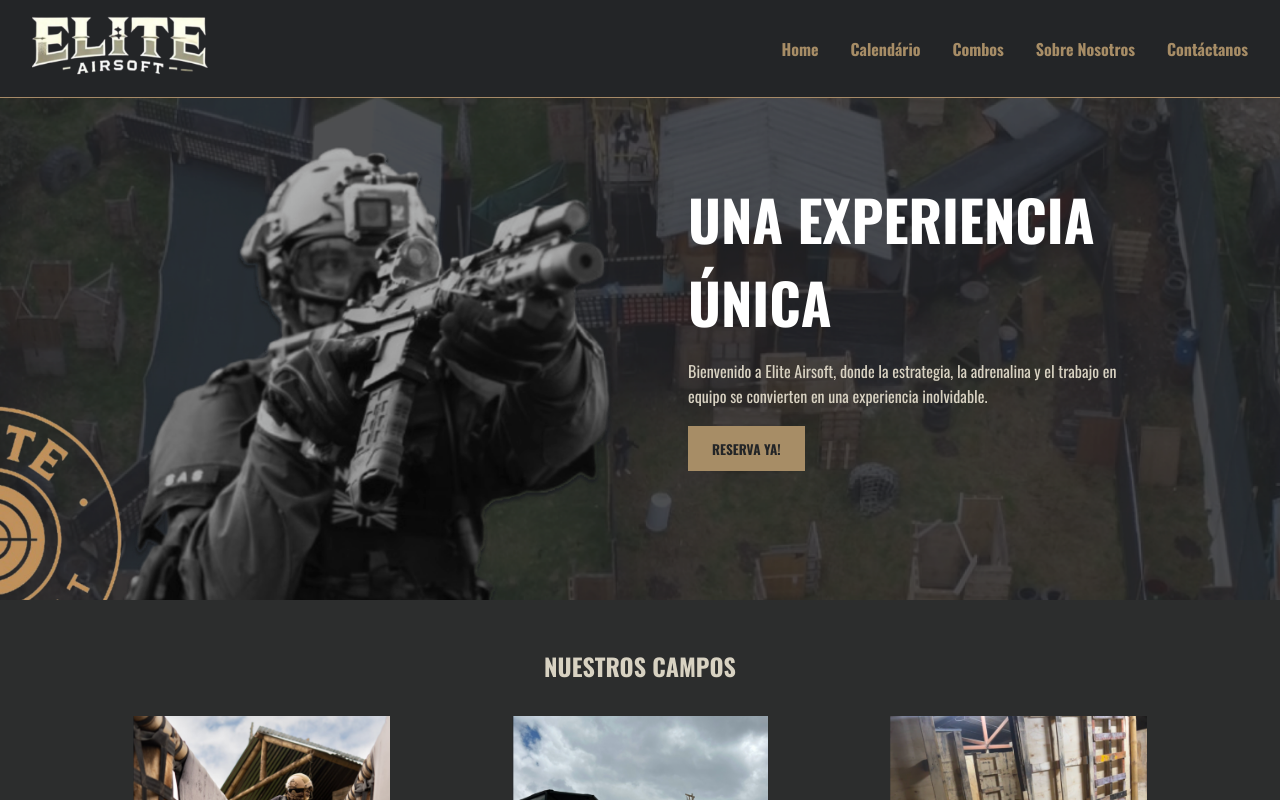
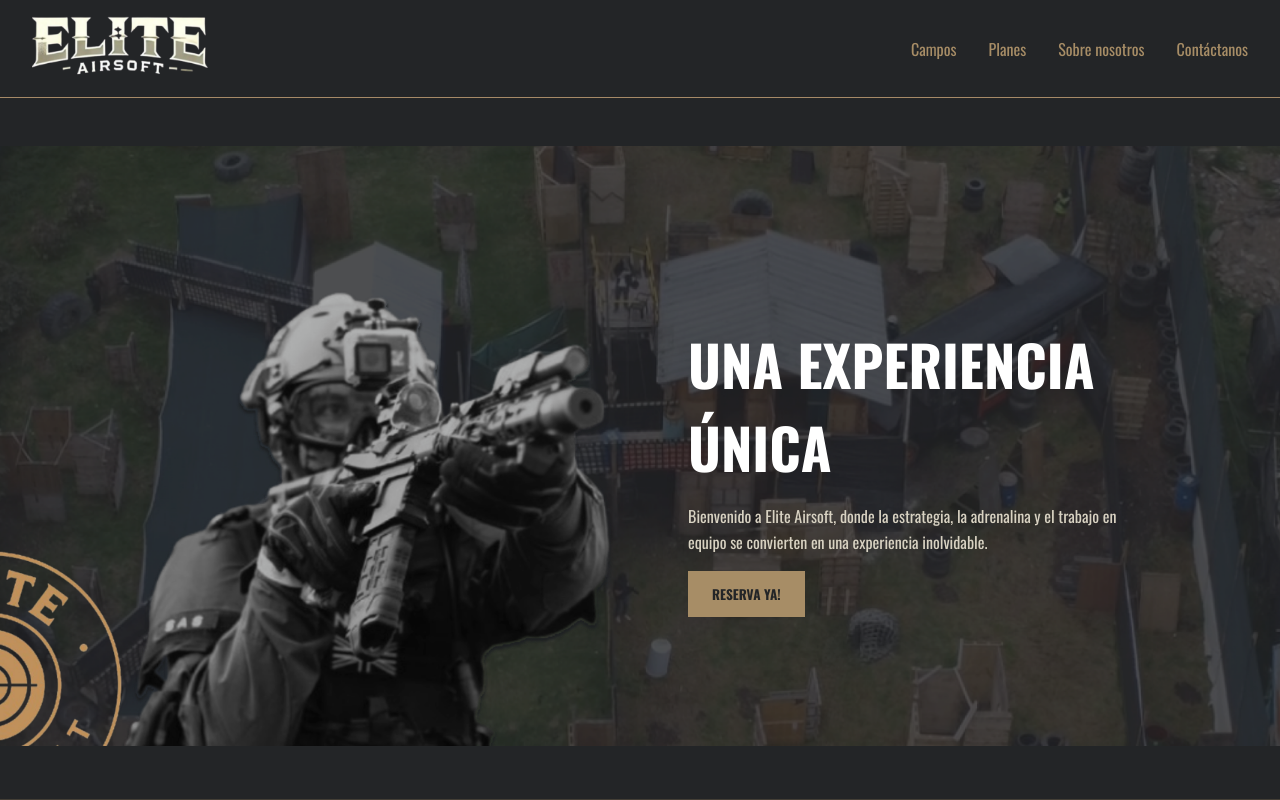
Before and after one commit to Ritatrcr/EliteAirsoft, a React (Vite) app: page / in a window 1280 px wide. Shown: the top 800 px of the page. Built offline with nearby package versions, Linux system fonts and the light colour scheme.

Commit message:
Navegation and templates

```diff
--- a/src/App.tsx
+++ b/src/App.tsx
@@ -1,12 +1,11 @@
-import { BrowserRouter } from 'react-router-dom';
-import AppRoutes from './routes/AppRoutes';
+import Layout from './components/Layout';
+import Principal from './sections/Principal';
 
 const App = () => {
   return (
-    <BrowserRouter>
-      <AppRoutes />
-
-    </BrowserRouter>
+    <Layout>
+      <Principal />
+    </Layout>
   );
 };
 
--- a/src/components/Layout.tsx
+++ b/src/components/Layout.tsx
@@ -1,12 +1,16 @@
-import { Outlet } from 'react-router-dom';
+import React from 'react';
 import Navbar from './Navbar';
 
-const Layout = () => {
+type LayoutProps = {
+  children: React.ReactNode;
+};
+
+const Layout = ({ children }: LayoutProps) => {
   return (
     <>
       <Navbar />
-      <main className="container">
-        <Outlet />
+      <main className="app-scroll">
+        {children}
       </main>
     </>
   );
--- a/src/components/Navbar.css
+++ b/src/components/Navbar.css
@@ -25,15 +25,22 @@
     justify-content: center;
   }
 
-  .navbar__links a {
+  .navbar__links button {
   font-weight: 700;
   color: var(--color-accent);
   transition: color 0.3s;
+
+  background: transparent;
+  border: 0;
+  padding: 0;
+  cursor: pointer;
+  font: inherit;
  }
 
-  .navbar__links a:hover {
+.navbar__links button:hover {
   color: var(--color-text-light);
 }
+
 
   @media (min-width: 768px) {
     .navbar {
--- a/src/components/Navbar.tsx
+++ b/src/components/Navbar.tsx
@@ -1,18 +1,30 @@
-import { Link } from 'react-router-dom';
 import './Navbar.css';
 
+const NAV_IDS = {
+  campos: 'campos',
+  planes: 'planes',
+  sobre: 'sobre-nosotros',
+  contacto: 'contactanos',
+} as const;
+
 const Navbar = () => {
+  const scrollTo = (id: string) => {
+    const el = document.getElementById(id);
+    if (!el) return;
+    el.scrollIntoView({ behavior: 'smooth', block: 'start' });
+  };
+
   return (
     <header className="navbar">
       <div className="navbar__logo">
         <img src="/src/assets/images/LogoHorizontal.png" alt="Elite Airsoft" />
       </div>
-      <nav className="navbar__links">
-        <Link to="/">Home</Link>
-        <Link to="/calendar">Calendário</Link>
-        <Link to="/combos">Combos</Link>
-        <Link to="/about">Sobre Nosotros</Link>
-        <Link to="/contact">Contáctanos</Link>
+
+      <nav className="navbar__links" aria-label="Navegación principal">
+        <button type="button" onClick={() => scrollTo(NAV_IDS.campos)}>Campos</button>
+        <button type="button" onClick={() => scrollTo(NAV_IDS.planes)}>Planes</button>
+        <button type="button" onClick={() => scrollTo(NAV_IDS.sobre)}>Sobre nosotros</button>
+        <button type="button" onClick={() => scrollTo(NAV_IDS.contacto)}>Contáctanos</button>
       </nav>
     </header>
   );
--- a/src/pages/AboutUs.tsx
+++ /dev/null
@@ -1,13 +0,0 @@
-const AboutUs = () => {
-    return (
-      <section>
-        <h1>Sobre Nosotros</h1>
-        <p>
-          Somos Elite Airsoft, un campo de batalla urbano diseñado para llevarte al límite. Nos
-          enfocamos en experiencias seguras, emocionantes y llenas de estrategia. ¡Ven y únete!
-        </p>
-      </section>
-    );
-  };
-
-  export default AboutUs;
--- a/src/pages/Calendar.tsx
+++ /dev/null
@@ -1,11 +0,0 @@
-const Calendar = () => {
-    return (
-      <section>
-        <h1>Calendario de Partidas</h1>
-        <p>Próximas fechas y eventos de airsoft.</p>
-        {/* Puedes integrar un calendario aquí más adelante */}
-      </section>
-    );
-  };
-
-  export default Calendar;
--- a/src/pages/Combos.tsx
+++ /dev/null
@@ -1,27 +0,0 @@
-import Card from '../components/UI/Card';
-import Mira from '../assets/images/Mira.png';
-
-const Combos = () => {
-  return (
-    <section>
-      <h1>Combos</h1>
-      <div style={{ display: 'flex', flexWrap: 'wrap', justifyContent: 'center', gap: '1rem' }}>
-        <Card
-          title="Combo Iniciación"
-          description="Incluye equipamiento básico, 2 horas de juego y guía."
-          image={Mira}
-        />
-        <Card
-          title="Combo Pro"
-          description="Incluye equipamiento premium, 3 horas de juego, y 1000 balas."
-        />
-        <Card
-          title="Combo Grupal"
-          description="Ideal para grupos. Precio especial por persona. Incluye todo."
-        />
-      </div>
-    </section>
-  );
-};
-
-export default Combos;
--- a/src/routes/AppRoutes.tsx
+++ /dev/null
@@ -1,21 +0,0 @@
-import { Routes, Route } from 'react-router-dom';
-import Layout from '../components/Layout';
-import Home from '../pages/Home';
-import Calendar from '../pages/Calendar';
-import Combos from '../pages/Combos';
-import AboutUs from '../pages/AboutUs';
-
-const AppRoutes = () => {
-  return (
-    <Routes>
-      <Route path="/" element={<Layout />}>
-        <Route index element={<Home />} />
-        <Route path="calendar" element={<Calendar />} />
-        <Route path="combos" element={<Combos />} />
-        <Route path="about" element={<AboutUs />} />
-      </Route>
-    </Routes>
-  );
-};
-
-export default AppRoutes;
--- /dev/null
+++ b/src/sections/Campos.tsx
@@ -0,0 +1,16 @@
+import Card from '../components/UI/Card';
+import Fortaleza from '../assets/images/LaFortaleza.png';
+import Town from '../assets/images/EliteTown.png';
+import CQB from '../assets/images/CQV.png';
+const Campos = () => (
+<div className="home__section">
+        <h2>NUESTROS CAMPOS</h2>
+        <div className="home__fields">
+          <Card title="La Fortaleza" description="" image={Fortaleza} />
+          <Card title="Elite Town" description="" image={Town} />
+          <Card title="Campo Cubierto CQV" description="" image={CQB} />
+        </div>
+      </div>
+);
+
+export default Campos;
--- a/src/pages/Home.tsx
+++ b/src/sections/Home.tsx
@@ -1,9 +1,7 @@
 import Button from '../components/UI/Button';
-import Card from '../components/UI/Card';
+
 import Banner from '../assets/images/Banner.png';
-import Fortaleza from '../assets/images/LaFortaleza.png';
-import Town from '../assets/images/EliteTown.png';
-import CQB from '../assets/images/CQV.png';
+
 import Mira from '../assets/images/Mira.png';
 import Background from '../assets/images/background.png';
 
@@ -140,14 +138,7 @@ const Home = () => {
         <img src={Mira} alt="Mira decorativa" className="home__mira" />
       </div>
 
-      <div className="home__section">
-        <h2>NUESTROS CAMPOS</h2>
-        <div className="home__fields">
-          <Card title="La Fortaleza" description="" image={Fortaleza} />
-          <Card title="Elite Town" description="" image={Town} />
-          <Card title="Campo Cubierto CQV" description="" image={CQB} />
-        </div>
-      </div>
+
     </section>
   );
 };
--- /dev/null
+++ b/src/sections/Principal.tsx
@@ -0,0 +1,102 @@
+import Home from "./Home";
+import Campos from "./Campos";
+const Principal = () => {
+  return (
+    <>
+      {/* OPCIONAL: una sección de inicio no clickeable */}
+      <section className="screen">
+        <div className="container">
+
+        <Home></Home>
+        </div>
+      </section>
+
+      {/* CAMPOS (Navbar -> #campos) */}
+      <section id="campos" className="screen">
+        <div className="container">
+
+            <Campos></Campos>
+        </div>
+      </section>
+
+      <section className="screen">
+        <div className="container">
+          <h1>Videos / Fotos cheveres</h1>
+          <p>(RITA)</p>
+        </div>
+      </section>
+
+      <section className="screen">
+        <div className="container">
+          <h1>Campos (Sección 3 por definir)</h1>
+        </div>
+      </section>
+
+      {/* PLANES (Navbar -> #planes) */}
+      <section id="planes" className="screen">
+        <div className="container">
+          <h1>Precios por persona / Qué incluye</h1>
+          <p>(MERCHITO)</p>
+        </div>
+      </section>
+
+      <section className="screen">
+        <div className="container">
+          <h1>Planes Airsoft (Combos)</h1>
+          <p>(MERCHITO)</p>
+        </div>
+      </section>
+
+      <section className="screen">
+        <div className="container">
+          <h1>Planes Gelsoft</h1>
+          <p>(RITA)</p>
+        </div>
+      </section>
+
+      <section className="screen">
+        <div className="container">
+          <h1>Partidas abiertas (¿Quieres venir solo?)</h1>
+        </div>
+      </section>
+
+      {/* SOBRE NOSOTROS (Navbar -> #sobre-nosotros) */}
+      <section id="sobre-nosotros" className="screen">
+        <div className="container">
+          <h1>Servicios (Tejo, bombas, bolirana, parqueadero)</h1>
+          <p>(MERCHITO)</p>
+        </div>
+      </section>
+
+      <section className="screen">
+        <div className="container">
+          <h1>Comunidad: Instagram + reseñas Google Maps</h1>
+          <p>(RITA)</p>
+        </div>
+      </section>
+
+      <section className="screen">
+        <div className="container">
+          <h1>Dónde queda (Maps) + Horarios</h1>
+          <p>(RITA)</p>
+        </div>
+      </section>
+
+      {/* CONTACTANOS (Navbar -> #contactanos) */}
+      <section id="contactanos" className="screen">
+        <div className="container">
+          <h1>Contacto / Reserva ya</h1>
+        </div>
+      </section>
+
+      <section className="screen">
+        <div className="container">
+          <h1>Footer</h1>
+          <p>(MERCHITO)</p>
+        </div>
+      </section>
+    </>
+  );
+};
+
+export default Principal;
--- a/src/styles/globals.css
+++ b/src/styles/globals.css
@@ -27,3 +27,45 @@
     max-width: 1200px;
     margin: auto;
   }
+  html, body, #root {
+  height: 100%;
+}
+
+/* Ajusta este valor según el alto real de tu navbar */
+:root {
+  --navbar-height: 92px;
+}
+
+.app-scroll {
+  height: 100vh;
+  overflow-y: auto;
+  scroll-behavior: smooth;
+  scroll-snap-type: y mandatory;
+
+  /* Ayuda a que el snap/scroll tenga en cuenta el navbar fijo */
+  scroll-padding-top: var(--navbar-height);
+}
+
+/* Cada “pantalla” */
+.screen {
+  height: 100vh;
+  scroll-snap-align: start;
+
+  /* Para que el contenido no quede tapado por el navbar fijo */
+  padding-top: var(--navbar-height);
+  display: flex;
+  align-items: center;
+}
+/* Alternado claro/oscuro para distinguir secciones */
+.screen:nth-of-type(odd) {
+  background-color: var(--color-bg-dark);
+}
+
+.screen:nth-of-type(even) {
+  background-color: var(--color-bg);
+}
+
+/* Opcional: un separador sutil */
+.screen {
+  border-bottom: 1px solid rgba(167, 141, 102, 0.25);
+}
```
Lines whose indentation alone changed are shown as unchanged.
